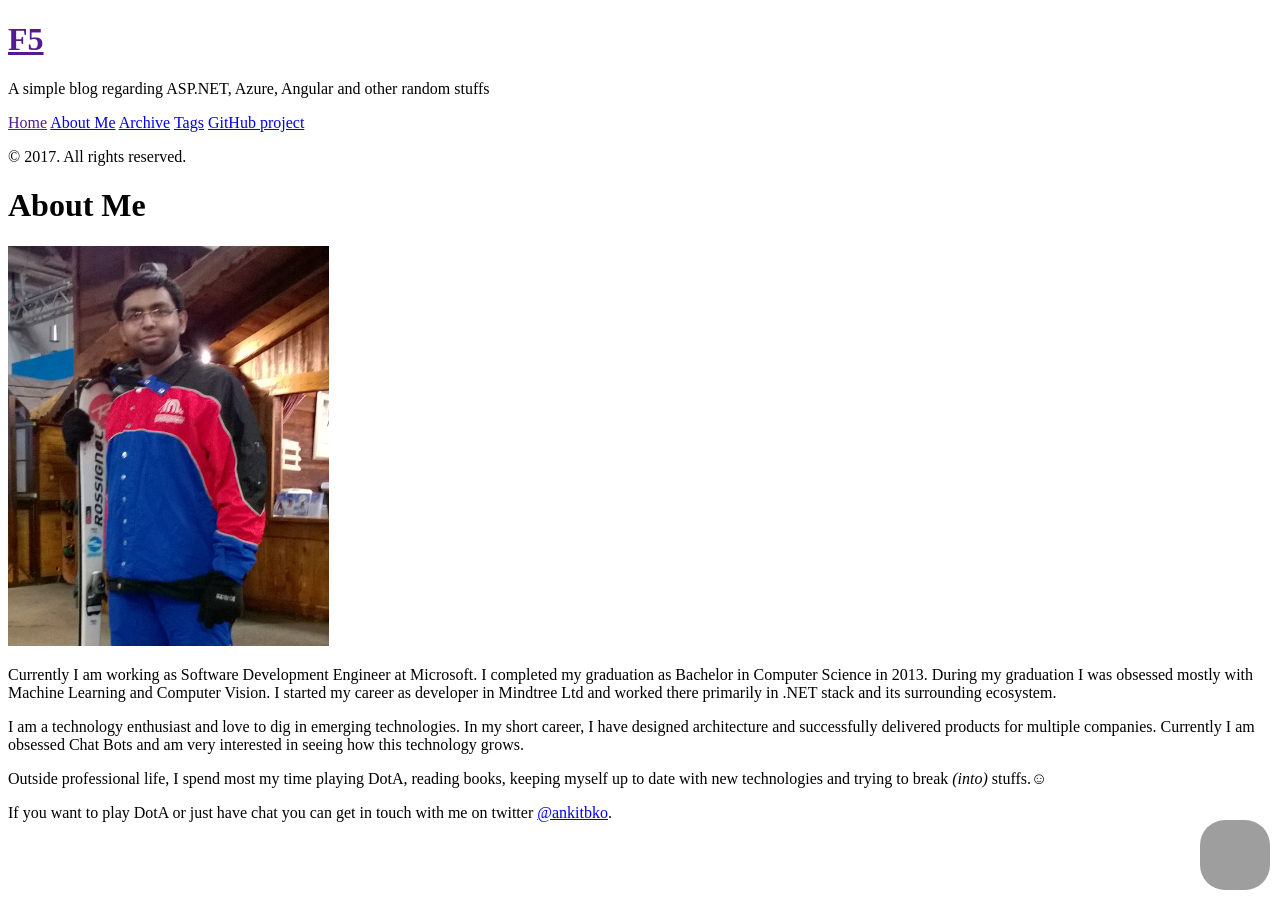
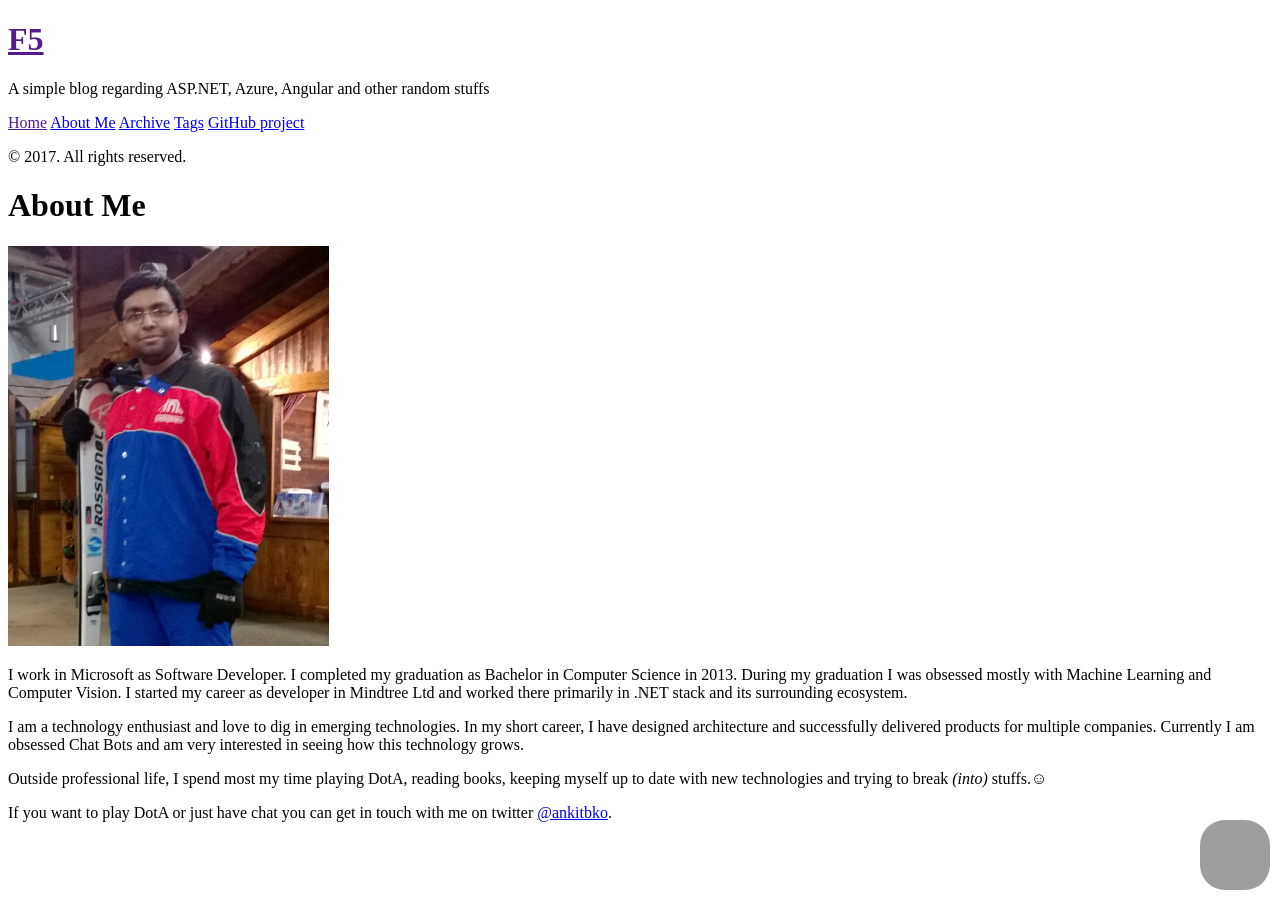
Before and after one commit to ankitbko/ankitbko.github.io, a Jekyll site: the page built from about.md, in a window 1280 px wide. Built offline with Jekyll 4.4.1, drawn with Linux system fonts in a browser that asks for light colours; comment, search, counter and statistics services are not loaded; grey boxes are pictures that could not be loaded.

Commit message:
Updated about

```diff
--- a/about.md
+++ b/about.md
@@ -7,7 +7,7 @@ title: About Me
 <img class="Centered" src= " {{ site.url }}/assets/images/me.jpg" height="400px" />
 </div>
 
-Currently I am working as Software Development Engineer at Microsoft. I completed my graduation as Bachelor in Computer Science in 2013. During my graduation I was obsessed mostly with Machine Learning and Computer Vision. I started my career as developer in Mindtree Ltd and worked there primarily in .NET stack and its surrounding ecosystem.
+I work in Microsoft as Software Developer. I completed my graduation as Bachelor in Computer Science in 2013. During my graduation I was obsessed mostly with Machine Learning and Computer Vision. I started my career as developer in Mindtree Ltd and worked there primarily in .NET stack and its surrounding ecosystem.
 
 I am a technology enthusiast and love to dig in emerging technologies. In my short career, I have designed architecture and successfully delivered products for multiple companies. Currently I am obsessed Chat Bots and am very interested in seeing how this technology grows.
 
```
